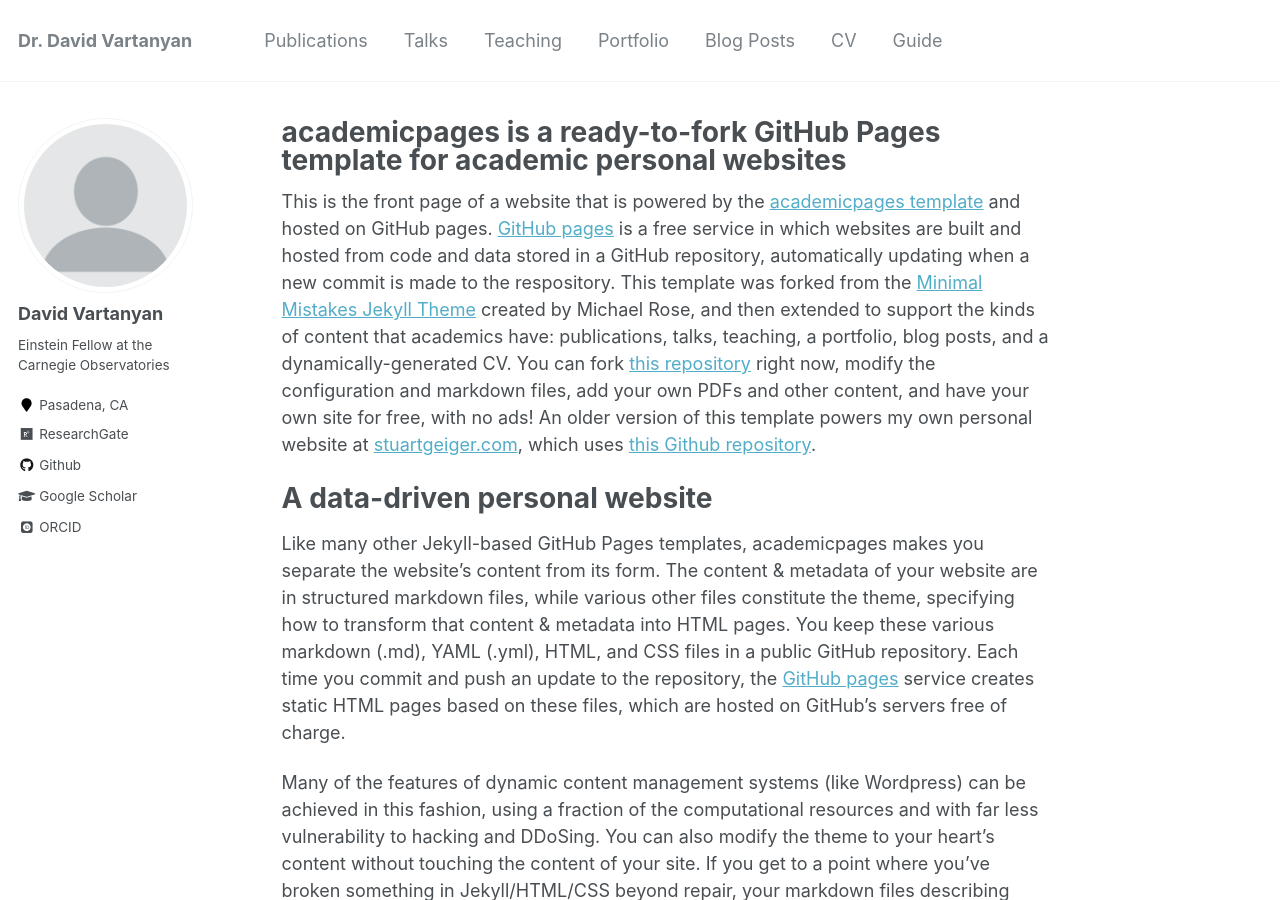
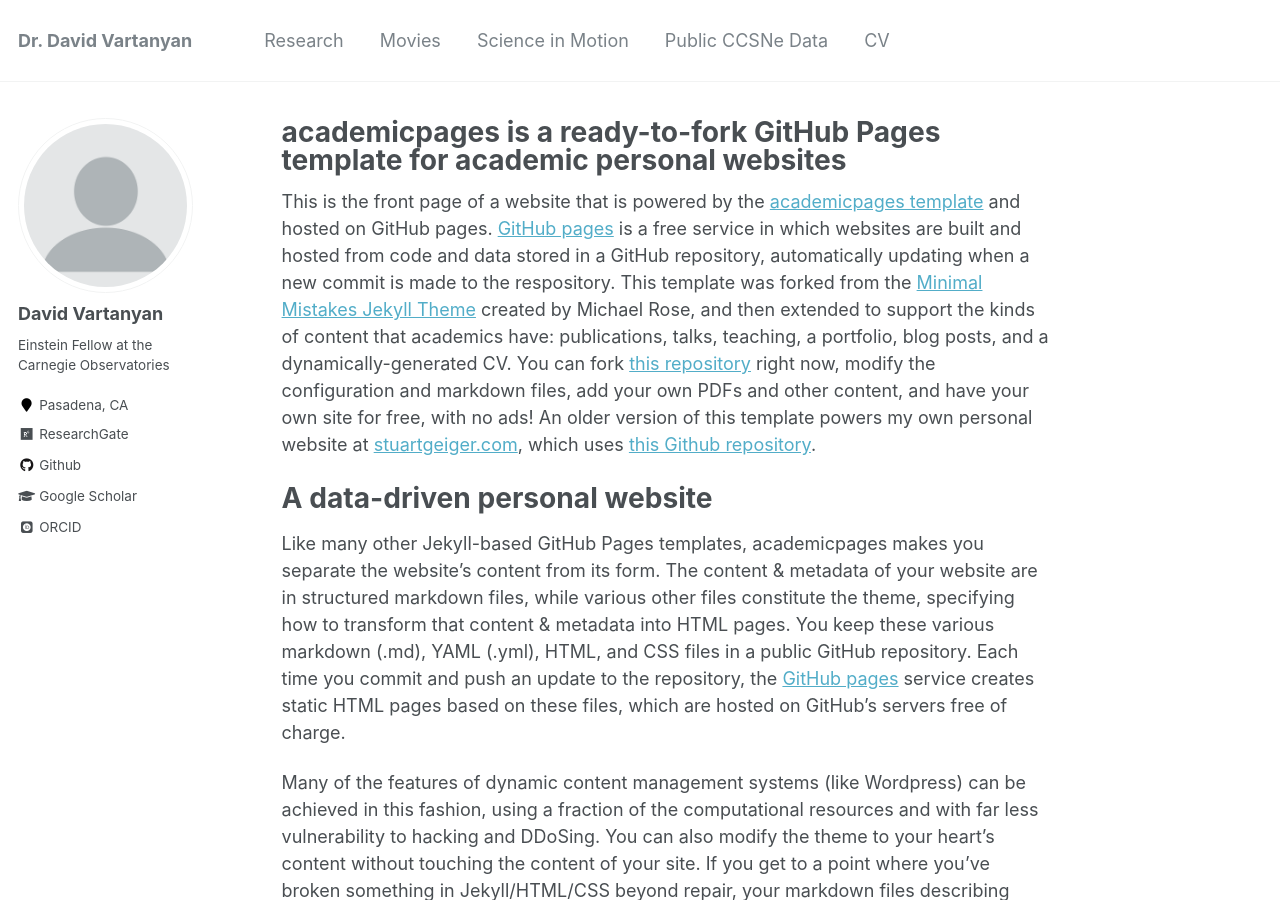
Before and after one commit to dvartany/dvartany.github.io, a Jekyll site: the page built from _pages/about.md, in a window 1280 px wide and 900 px high. Built offline with Jekyll 4.4.1, drawn with Linux system fonts in a browser that asks for light colours; some web fonts are replaced.

Commit message:
Update navigation.yml

```diff
--- a/_data/navigation.yml
+++ b/_data/navigation.yml
@@ -1,22 +1,21 @@
 # main links links
 main:
-  - title: "Publications"
-    url: /publications/
 
-  - title: "Talks"
-    url: /talks/
+  - title: "Research"
+    url: /research/
 
-  - title: "Teaching"
-    url: /teaching/
+  - title: "Movies"
+    url: /movies/
 
-  - title: "Portfolio"
-    url: /portfolio/
+  - title: "Science in Motion"
+    url: /motion/
 
-  - title: "Blog Posts"
-    url: /year-archive/
+  - title: "Public CCSNe Data"
+    url: /data/
+
 
   - title: "CV"
     url: /cv/
 
-  - title: "Guide"
-    url: /markdown/
+#   - title: "Guide"
+#     url: /markdown/
```
